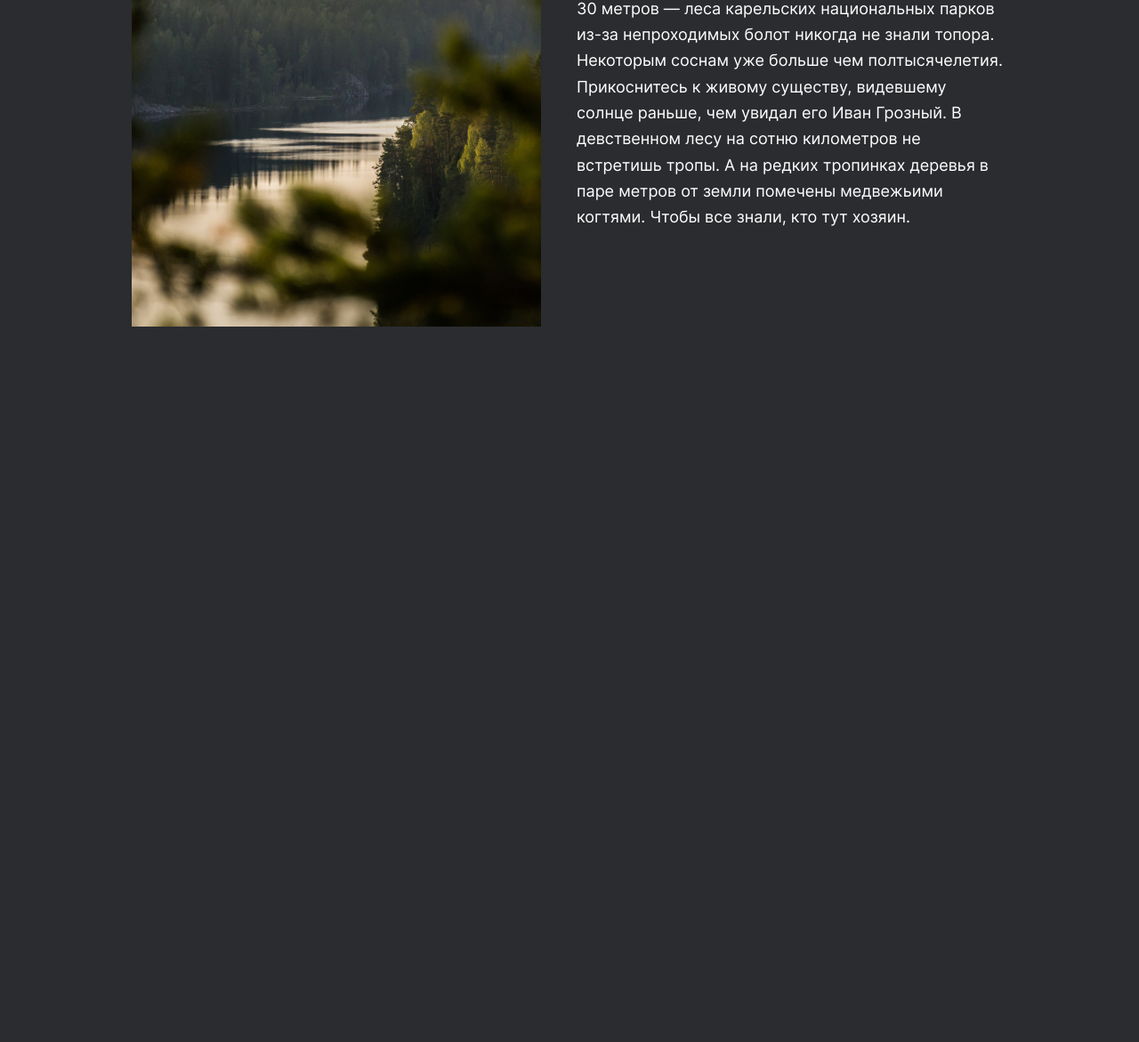
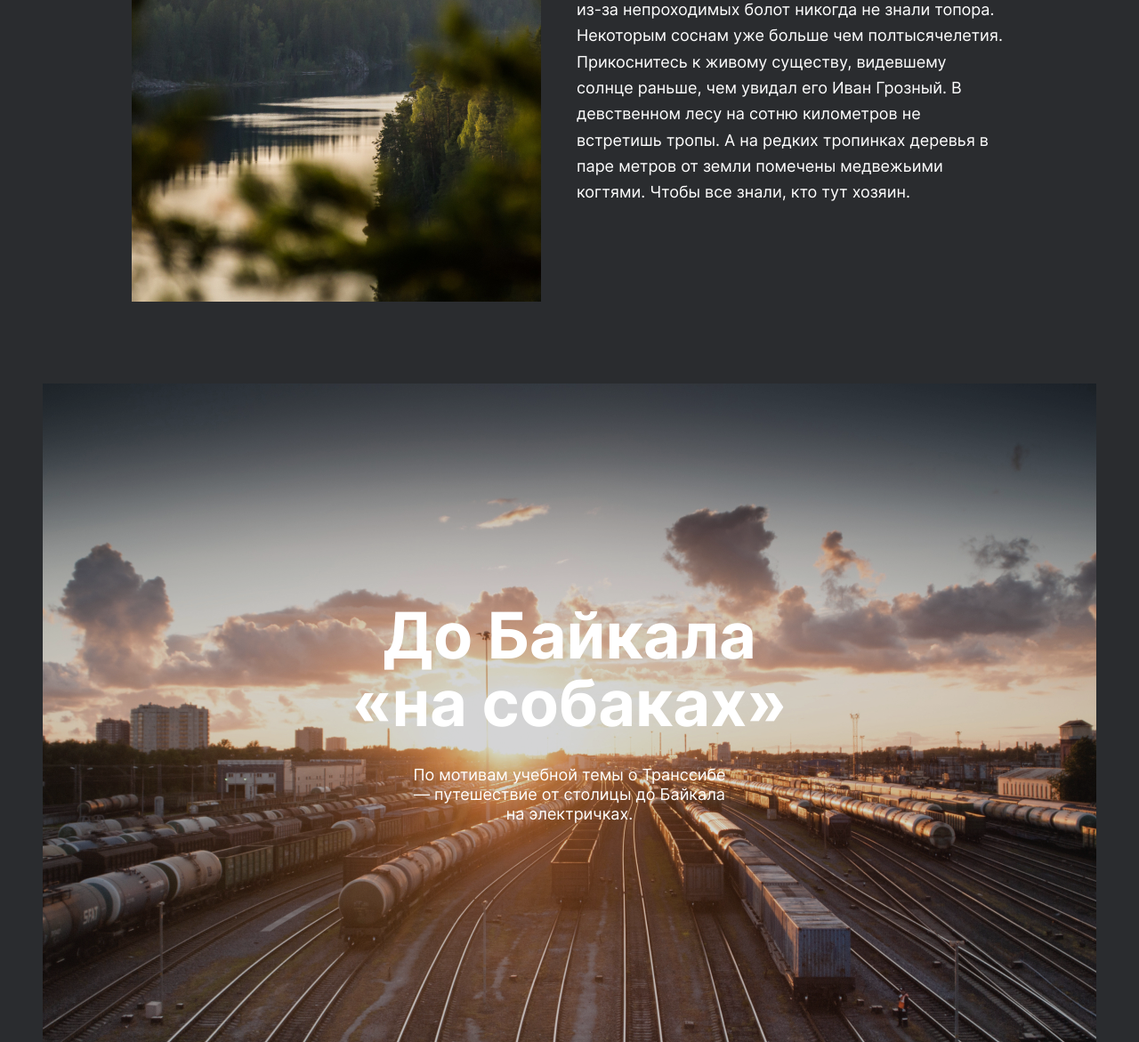
Before and after one commit to NastyaTulupova/russian-travel, a plain HTML site: page index.html in a window 1280 px wide. Shown: the part 5812-6983 px from the top of the page at 89% size. Before the commit the page ends 6179 px from the top, so only its background shows below. Drawn offline with Linux system fonts and the light colour scheme; files whose address does not match are found by name.

Commit message:
Block cover for 1280px, 1024px

```diff
--- /dev/null
+++ b/blocks/cover/__background/cover__background.css
@@ -0,0 +1,9 @@
+.cover__background {
+  box-sizing: border-box;
+}
+
+@media screen and (max-width: 1024px) {
+  .cover__background {
+    width: 100%;
+  }
+}
--- /dev/null
+++ b/blocks/cover/__overlay/cover__overlay.css
@@ -0,0 +1,12 @@
+.cover__overlay {
+  background-color: #2A2C2F;
+  opacity: 0.8;
+  position: absolute;
+  z-index: 2;
+  transition: cover__overlay 4s ease-in-out;
+}
+
+.cover__overlay:hover {
+  background-color: #2A2C2F;
+  opacity: 0.3;
+}
--- /dev/null
+++ b/blocks/cover/__subtitle/cover__subtitle.css
@@ -0,0 +1,19 @@
+.cover__subtitle {
+  padding: 0;
+  margin: 0 0 245px 0;
+  align-self: end;
+  max-width: 360px;
+  min-height: 66px;
+  font-weight: 400;
+  font-size: 18px;
+  line-height: 22px;
+  text-align: center;
+  color: #FFF;
+  position: absolute;
+  z-index: 3;
+}
+
+@media screen and (max-width: 1024px) {
+  .cover__subtitle {
+  margin: 0 0 195px 0;
+}}
--- /dev/null
+++ b/blocks/cover/__title/cover__title.css
@@ -0,0 +1,20 @@
+.cover__title {
+  padding: 0;
+  margin-top: 245px;
+  margin-bottom: 32px;
+  max-width: 560px;
+  min-height: 52px;
+  font-weight: 900;
+  font-size: 72px;
+  line-height: 76px;
+  text-align: center;
+  color: #FFF;
+  position: absolute;
+  z-index: 3;
+  align-self: start;
+}
+
+@media screen and (max-width: 1024px) {
+  .cover__title {
+    margin-top: 195px;
+}}
--- /dev/null
+++ b/blocks/cover/cover.css
@@ -0,0 +1,14 @@
+.cover {
+  width: 1184px;
+  min-height: 740px;
+  display: grid;
+  align-items: center;
+  justify-items: center;
+  padding-bottom: 92px;
+}
+
+@media screen and (max-width: 1024px) {
+  .cover{
+  width: 1024px;
+  min-height: 640px;
+}}
--- a/blocks/page/page.css
+++ b/blocks/page/page.css
@@ -13,7 +13,7 @@
   -moz-text-size-adjust: 100%;
   text-rendering: optimizeLegibility;
   background-color: #2A2C2F;
-  padding: 28px 0 0 0;
+  padding: 0;
   ;
 }
 
--- a/blocks/places/places.css
+++ b/blocks/places/places.css
@@ -4,4 +4,5 @@
   width: 984px;
   min-height: 3392px;
   gap: 80px;
+  padding-bottom: 92px;
 }
--- a/index.html
+++ b/index.html
@@ -114,7 +114,9 @@
       </div>
     </section>
     <section class="cover">
-
+      <img src="./images/__background.jpg" alt="Изображение До Байкала на собаках" class="cover__background cover__overlay">
+      <h2 class="cover__title">До Байкала «на собаках»</h2>
+      <p class="cover__subtitle">По мотивам учебной темы о Транссибе — путешествие от столицы до Байкала на электричках.</p>
     </section>
   </main>
   <footer class="footer">
--- a/pages/index.css
+++ b/pages/index.css
@@ -31,3 +31,8 @@
 @import url(../blocks/place/__paragraph/place__paragraph.css);
 @import url(../blocks/place/__paragraph/_number/place__paragraph_number_1.css);
 @import url(../blocks/place/__paragraph/_number/place__paragraph_number_2.css);
+@import url(../blocks/cover/cover.css);
+@import url(../blocks/cover/__background/cover__background.css);
+@import url(../blocks/cover/__overlay/cover__overlay.css);
+@import url(../blocks/cover/__title/cover__title.css);
+@import url(../blocks/cover/__subtitle/cover__subtitle.css);
```
Also changed, not shown: images/__background.jpg (added).
